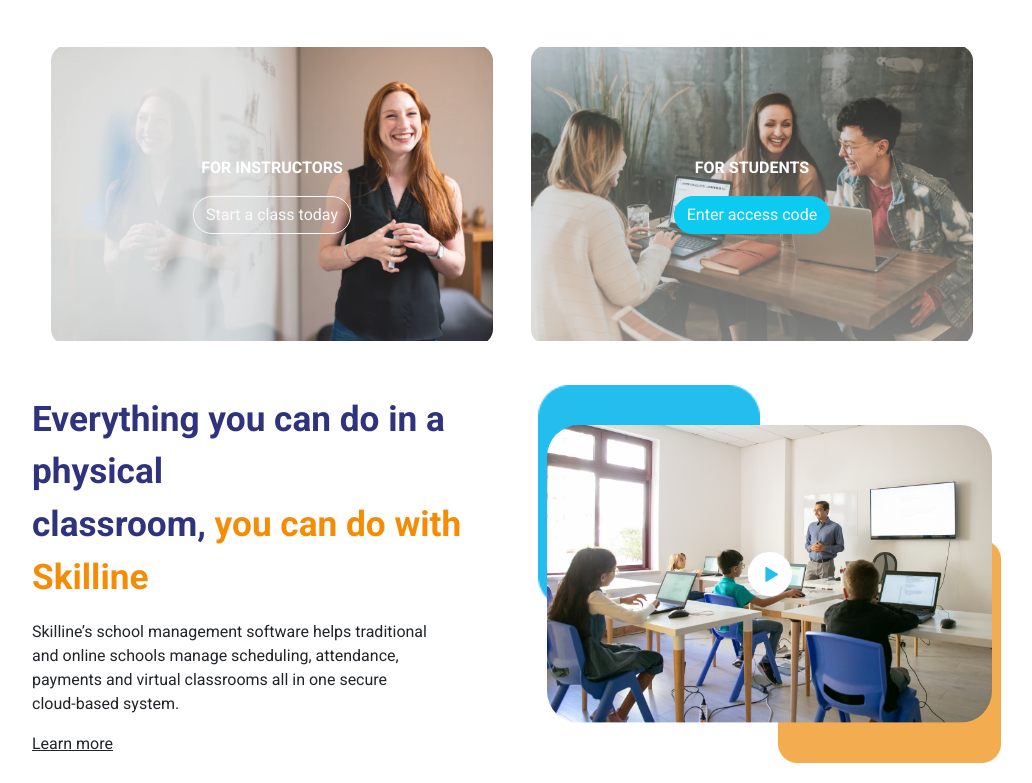
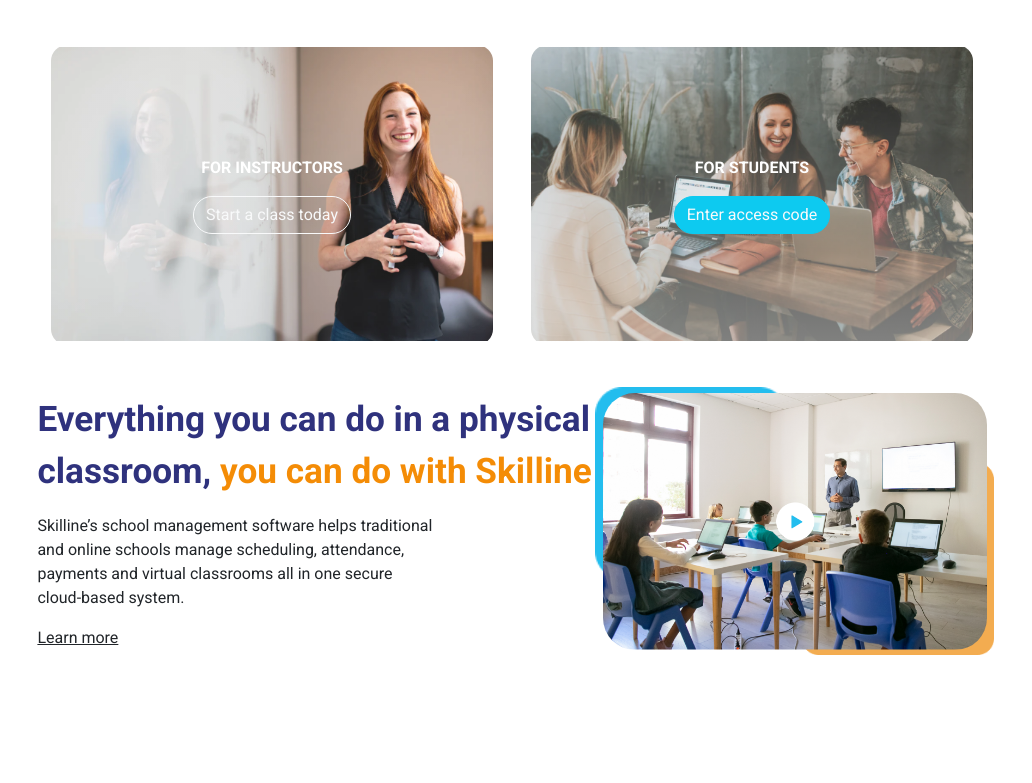
Before and after one commit to nguyenvandung1/LandingPage, a plain HTML site: page index.html in a window 1280 px wide. Shown: the part 2017-2800 px from the top of the page, without its empty margins (128-1160 px from the left). Drawn offline with nearby package versions, Linux system fonts and the light colour scheme.

Commit message:
edit introduce__end_items_img

```diff
--- a/index.html
+++ b/index.html
@@ -345,7 +345,7 @@
           scheduling, attendance, <br> payments and virtual classrooms all in one secure <br> cloud-based system.</p>
         <a href="" class="text-dark">Learn more</a>
       </div>
-      <div class="introduce__end_items w-50 introduce__end_items_img position-relative">
+      <div class="introduce__end_items introduce__end_items_img position-relative">
         <img class="img-fluid rounded-5" src="./img/introduce/img_3.png" alt="">
         <img class="position-absolute w-50 introduce__end_icon1" src="./img/introduce/icon_bg1.png" alt="">
         <img class="position-absolute w-50 introduce__end_icon2" src="./img/introduce/icon_bg2.png" alt="">
--- a/style/style.css
+++ b/style/style.css
@@ -139,6 +139,10 @@ header {
   justify-content: center;
   align-items: start;
   flex-direction: column;
+}
+
+.introduce__end_items_img{
+  width: 40%;
 }
 
 .introduce__end_icon1 {
```
